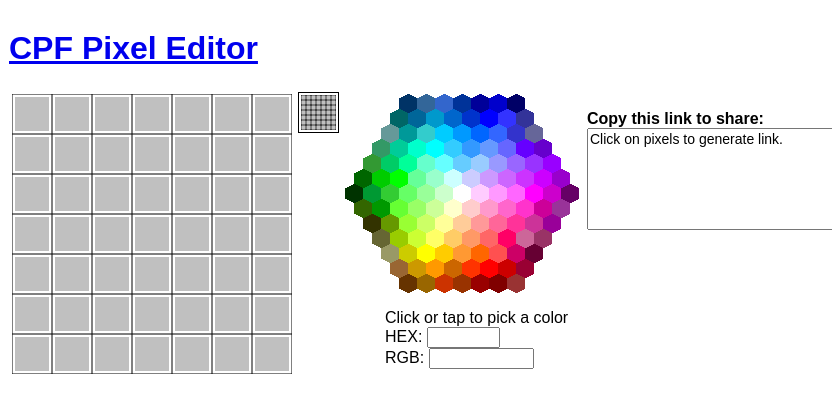
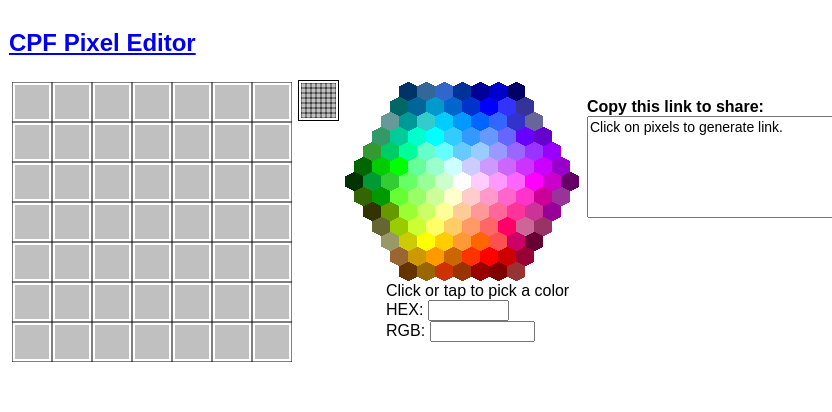
Before and after one commit to pianovv510/cloudprofessor.github.io, a plain HTML site: page PixelEditor/index.html in a window 1280 px wide. Shown: the top 412 px of the page, without its empty margins (0-832 px from the left). Drawn offline with Linux system fonts and the light colour scheme.

Commit message:
Add files via upload

```diff
--- a/PixelEditor/index.html
+++ b/PixelEditor/index.html
@@ -11,7 +11,7 @@
 <body style="font-family:arial;width:100%">
 
 <div class="header">
-<h1><a href="?">CPF Pixel Editor</a></h1>
+<h2><a href="?">CPF Pixel Editor</a></h2>
 </div>
 
         <div id='pe_area' class='pe_block'></div>
@@ -19,10 +19,10 @@
 
     <div id='area' class="cp_block">
         <div id='cp_area'></div>
-        <ul style="list-style-type:none" class="block">
+        <ul style="list-style-type:none;margin:1">
           <li><div id='cp_area'></div></li>
           <li>Click or tap to pick a color</li>
-          <li>HEX: <input type="text" id="hex" size="6"></input></li>
+          <li>HEX: <input type="text" id="hex" size="7"></input></li>
           <li>RGB: <input type="text" id="rgb" size="10"></input><br></li>
         </ul>
     </div>
```
